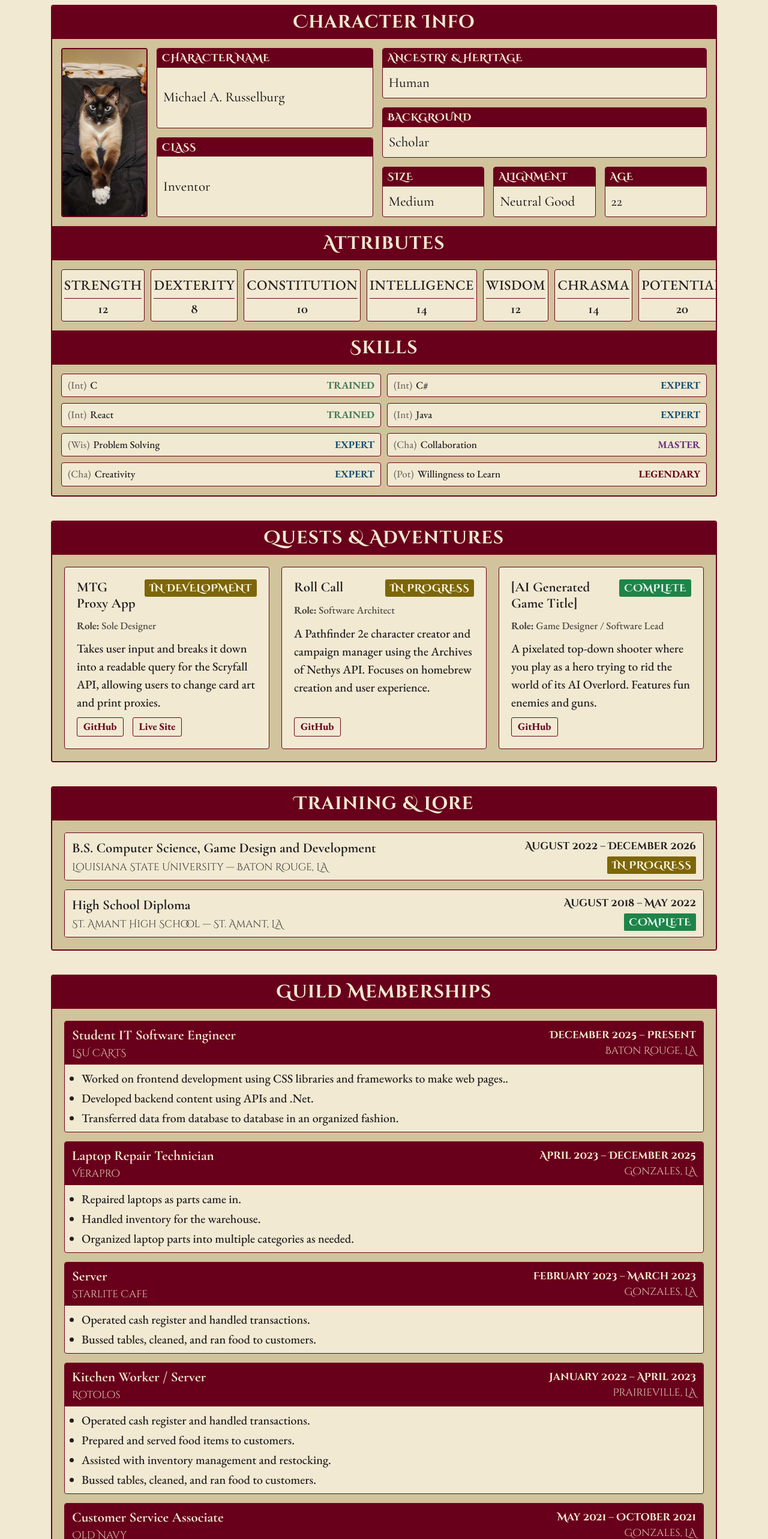
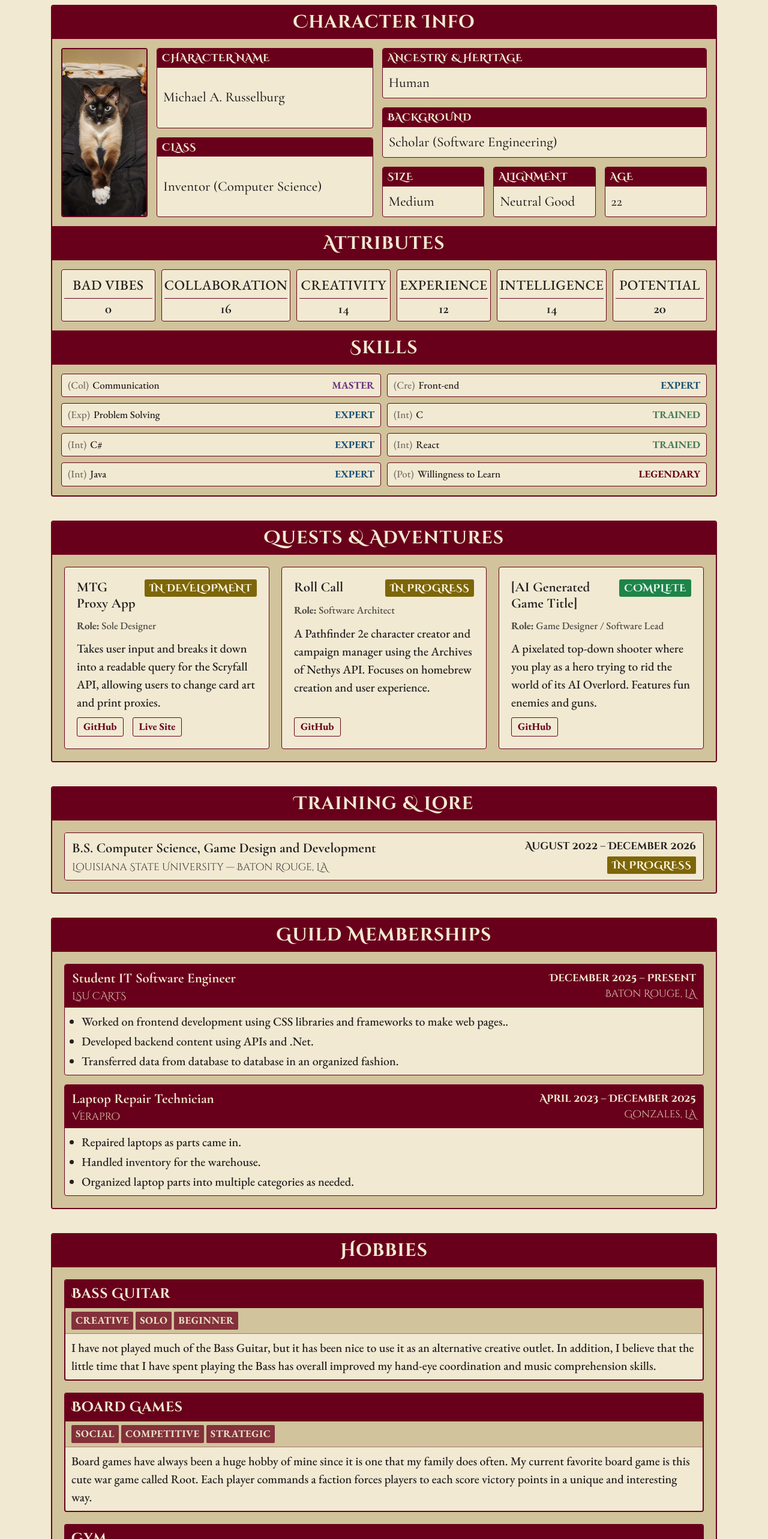
Before and after one commit to MichaelRdot/michaelrwebsite, a React (Vite) app: page / in a window 1280 px wide. Shown: the part 234-2800 px from the top of the page at 60% size. Built offline with nearby package versions, Linux system fonts and the light colour scheme.

Commit message:
Fix the mojority of the issues the JLD pointed out.

```diff
--- a/src/components/About Me Section/AboutMeSection.jsx
+++ b/src/components/About Me Section/AboutMeSection.jsx
@@ -6,13 +6,8 @@ import CharacterInfoSubSection from "./CharacterInfoSubSection.jsx";
 function AboutMeSection() {
     return (
         <section id="aboutMeSection" className="about-section">
-            {/* ROW 1 - Photo + Character Info */}
             <CharacterInfoSubSection />
-
-            {/* ROW 2 - Attributes */}
             <AttributesSubSection />
-
-            {/* ROW 3 - Skills */}
             <SkillsSubSection />
         </section>
     )
--- a/src/components/About Me Section/AttributesSubSection.jsx
+++ b/src/components/About Me Section/AttributesSubSection.jsx
@@ -7,12 +7,11 @@ function AttributesSubSection()
             <div className="section-title-bar">Attributes</div>
             <div className="attributes-row">
                 {[
-                    { name: 'Strength', score: 12 },
-                    { name: 'Dexterity', score: 8 },
-                    { name: 'Constitution', score: 10 },
+                    { name: 'Bad Vibes', score: 0 },
+                    { name: 'Collaboration', score: 16 },
+                    { name: 'Creativity', score: 14 },
+                    { name: 'Experience', score: 12 },
                     { name: 'Intelligence', score: 14 },
-                    { name: 'Wisdom', score: 12 },
-                    { name: 'Chrasma', score: 14 },
                     { name: 'Potential', score: 20 },
                 ].map((attribute) => (
                     <div key={attribute.name} className="attribute-box">
--- a/src/components/About Me Section/CharacterInfoSubSection.jsx
+++ b/src/components/About Me Section/CharacterInfoSubSection.jsx
@@ -24,7 +24,6 @@ function CharacterInfoSubSection() {
             <div className="about-title-bar">Character Info</div>
             <div className="about-row-1">
 
-                {/* Photo */}
                 <button className="photo-container" onClick={() => playRandomMeow()}>
                     <div className="photo-hover-wrapper">
                         <img src={`${import.meta.env.BASE_URL}Miraak, My Boy!!.jpg`} className="photo-normal" alt="Portrait" />
@@ -32,7 +31,6 @@ function CharacterInfoSubSection() {
                     </div>
                 </button>
 
-                {/* Middle - Name & Class */}
                 <div className="info-left">
                     <div className="info-card">
                         <div className="char-info-card-header">Character Name</div>
@@ -40,11 +38,10 @@ function CharacterInfoSubSection() {
                     </div>
                     <div className="info-card">
                         <div className="char-info-card-header">Class</div>
-                        <div className="char-info-card-body">Inventor</div>
+                        <div className="char-info-card-body">Inventor (Computer Science)</div>
                     </div>
                 </div>
 
-                {/* Right - Ancestry, Background, Size/Alignment/Age */}
                 <div className="info-right">
                     <div className="info-card">
                         <div className="char-info-card-header">Ancestry & Heritage</div>
@@ -52,7 +49,7 @@ function CharacterInfoSubSection() {
                     </div>
                     <div className="info-card">
                         <div className="char-info-card-header">Background</div>
-                        <div className="char-info-card-body">Scholar</div>
+                        <div className="char-info-card-body">Scholar (Software Engineering)</div>
                     </div>
                     <div className="info-row-3">
                         <div className="info-card">
--- a/src/components/About Me Section/SkillsSubSection.jsx
+++ b/src/components/About Me Section/SkillsSubSection.jsx
@@ -6,13 +6,13 @@ function SkillsSubSection() {
             <div className="section-title-bar">Skills</div>
             <div className="skills-grid">
                 {[
+                    { attr: 'Col', name: 'Communication', rank: 'Master', rankClass: 'master' },
+                    { attr: 'Cre', name: 'Front-end', rank: 'Expert', rankClass: 'expert' },
+                    { attr: 'Exp', name: 'Problem Solving', rank: 'Expert', rankClass: 'expert' },
                     { attr: 'Int', name: 'C', rank: 'Trained', rankClass: 'trained' },
                     { attr: 'Int', name: 'C#', rank: 'Expert', rankClass: 'expert' },
                     { attr: 'Int', name: 'React', rank: 'Trained', rankClass: 'trained' },
                     { attr: 'Int', name: 'Java', rank: 'Expert', rankClass: 'expert' },
-                    { attr: 'Wis', name: 'Problem Solving', rank: 'Expert', rankClass: 'expert' },
-                    { attr: 'Cha', name: 'Collaboration', rank: 'Master', rankClass: 'master' },
-                    { attr: 'Cha', name: 'Creativity', rank: 'Expert', rankClass: 'expert' },
                     { attr: 'Pot', name: 'Willingness to Learn', rank: 'Legendary', rankClass: 'legendary' },
                 ].map((skill) => (
                     <div key={skill.name} className="skill-box">
--- a/src/components/Career Goals Section/CareerGoalsSection.jsx
+++ b/src/components/Career Goals Section/CareerGoalsSection.jsx
@@ -5,7 +5,7 @@ function CareerGoalsSection() {
             <div className="career-goals-inner">
                 <span className="career-goals-label">Career Goals</span>
                 <p className="career-goals-text">
-                    I am a passionate computer scientist seeking to improve my work by learning
+                    I am a passionate Software Developer seeking to improve my work by learning
                     at internship opportunities. I am seeking a job in game development or for a
                     software role so that I can strengthen and leverage my skills to create and
                     develop on innovative projects.
--- a/src/components/Education Section/EducationSection.jsx
+++ b/src/components/Education Section/EducationSection.jsx
@@ -8,14 +8,6 @@ const education = [
         dates: 'August 2022 – December 2026',
         status: 'In Progress',
         statusClass: 'status-wip',
-    },
-    {
-        degree: 'High School Diploma',
-        institution: 'St. Amant High School',
-        location: 'St. Amant, LA',
-        dates: 'August 2018 – May 2022',
-        status: 'Complete',
-        statusClass: 'status-complete',
     },
 ]
 
--- a/src/components/Hobbies Section/HobbiesSection.jsx
+++ b/src/components/Hobbies Section/HobbiesSection.jsx
@@ -2,33 +2,47 @@ import './HobbiesSection.css'
 
 const hobbies = [
     {
-        name: 'Bass Guitar',
-        traits: ['Creative', 'Solo'],
-        description: 'I really only just started this one. Do not ask me about it.',
+        name: `Bass Guitar`,
+        traits: [`Creative`, `Solo`, `Beginner`],
+        description: `I have not played much of the Bass Guitar, but it has been nice to use it as an alternative
+            creative outlet. In addition, I believe that the little time that I have spent playing the Bass has
+            overall improved my hand-eye coordination and music comprehension skills.`,
     },
     {
-        name: 'Board Games',
-        traits: ['Social', 'Competitive', 'Strategic'],
-        description: 'My current favorite board game is this cute war game called Root. Each player commands a faction ' +
-            'forces players to each score victory points in a unique and interesting way.',
+        name: `Board Games`,
+        traits: [`Social`, `Competitive`, `Strategic`],
+        description: `Board games have always been a huge hobby of mine since it is one that my family does often. My
+            current favorite board game is this cute war game called Root. Each player commands a faction forces
+            players to each score victory points in a unique and interesting way.`,
     },
     {
-        name: 'Gym',
-        traits: ['Social', 'Discipline'],
-        description: 'I have been going to the gym less and less recently, but is that not true for all of us?'
+        name: `Gym`,
+        traits: [`Social`, `Discipline`],
+        description: `I have been going to the gym less and less recently, but is that not true for all of us?`
     },
     {
-        name: 'Magic: The Gathering',
-        traits: ['Social', 'Competitive', 'Creative', 'Strategic'],
-        description: 'Magic: the Gathering is a card game that I picked up when I was 7. Since then it has been a thing ' +
-            'that I play on and off. Currently, I enjoy playing Commander with my friends either online or in person.',
+        name: `Magic: The Gathering`,
+        traits: [`Social`, `Competitive`, `Creative`, `Strategic`],
+        description: `Magic: the Gathering is a card game that I picked up when I was 7. Since then, Magic has been
+        one of the few things that I have truly been playing on and off over the course of most of my life. Currently,
+        I enjoy playing the Commander and premodern formats with my friends either online or in person.`,
     },
-
     {
-        name: 'Video Games',
-        traits: ['Social', 'Solo', 'Competitive', 'Creative', 'Strategic'],
-        description: 'This one is obvious since I am a male in computer science, but my favorites include Terraria, ' +
-            'Slay the Princess, and Stardew Valley',
+        name: `Table Top Role Playing Games`,
+        traits: [`Social`, `Creative`, `Strategic`],
+        description: `Table Top Role Playing Games, or TTRPGs for short, has quickly evolved to becoming the highlight
+        of each of my weeks. I have spent countless hours sitting around the table with my friends creating these
+        characters and stories that are so deeply thought out and fun and creative. Playing a TTRPG for me and my
+        friends has become a group story telling experience and art form that each of us love and enjoy. I try, as often
+        as I can, to share that message as to hopefully encourage other people to share with me this thing that I love
+        so much.`,
+    },
+    {
+        name: `Video Games`,
+        traits: [`Social`, `Solo`, `Competitive`, `Creative`, `Strategic`],
+        description: `Being someone in Computer Science I know that you are the outlier if you don't enjoy a video game
+        from time to time. I have played so many games that I can not list all of them out here (if I could even
+        remember all of them), but my top two at the current moment are probably Terraria and Slay the Princess.`,
     },
 ]
 
--- a/src/components/Work Section/WorkSection.jsx
+++ b/src/components/Work Section/WorkSection.jsx
@@ -21,38 +21,6 @@ const jobs = [
             'Repaired laptops as parts came in.',
             'Handled inventory for the warehouse.',
             'Organized laptop parts into multiple categories as needed.',
-        ],
-    },
-    {
-        title: 'Server',
-        employer: 'Starlite Cafe',
-        location: 'Gonzales, LA',
-        dates: 'February 2023 – March 2023',
-        bullets: [
-            'Operated cash register and handled transactions.',
-            'Bussed tables, cleaned, and ran food to customers.',
-        ],
-    },
-    {
-        title: 'Kitchen Worker / Server',
-        employer: 'Rotolos',
-        location: 'Prairieville, LA',
-        dates: 'January 2022 – April 2023',
-        bullets: [
-            'Operated cash register and handled transactions.',
-            'Prepared and served food items to customers.',
-            'Assisted with inventory management and restocking.',
-            'Bussed tables, cleaned, and ran food to customers.',
-        ],
-    },
-    {
-        title: 'Customer Service Associate',
-        employer: 'Old Navy',
-        location: 'Gonzales, LA',
-        dates: 'May 2021 – October 2021',
-        bullets: [
-            'Maintained store tidiness through sweeping, folding, and mopping.',
-            'Provided excellent customer service and received positive feedback.',
         ],
     },
 ]
```
